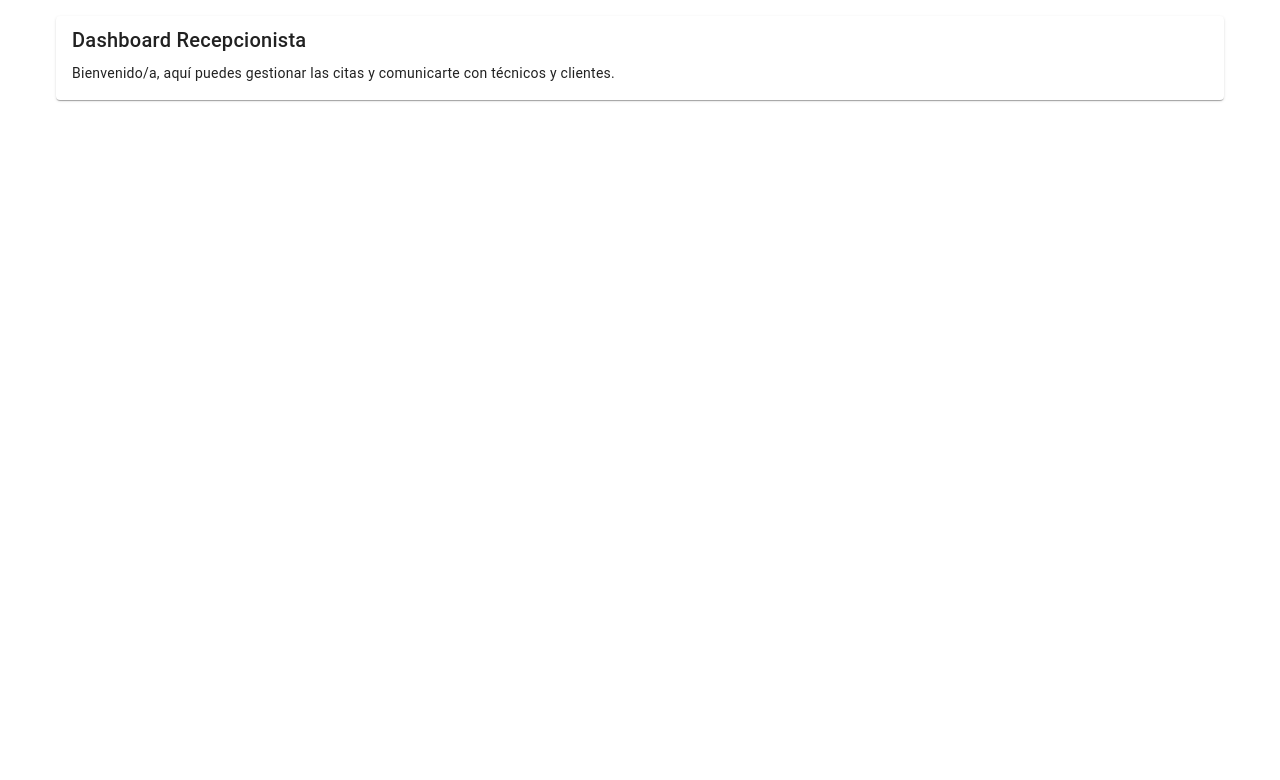
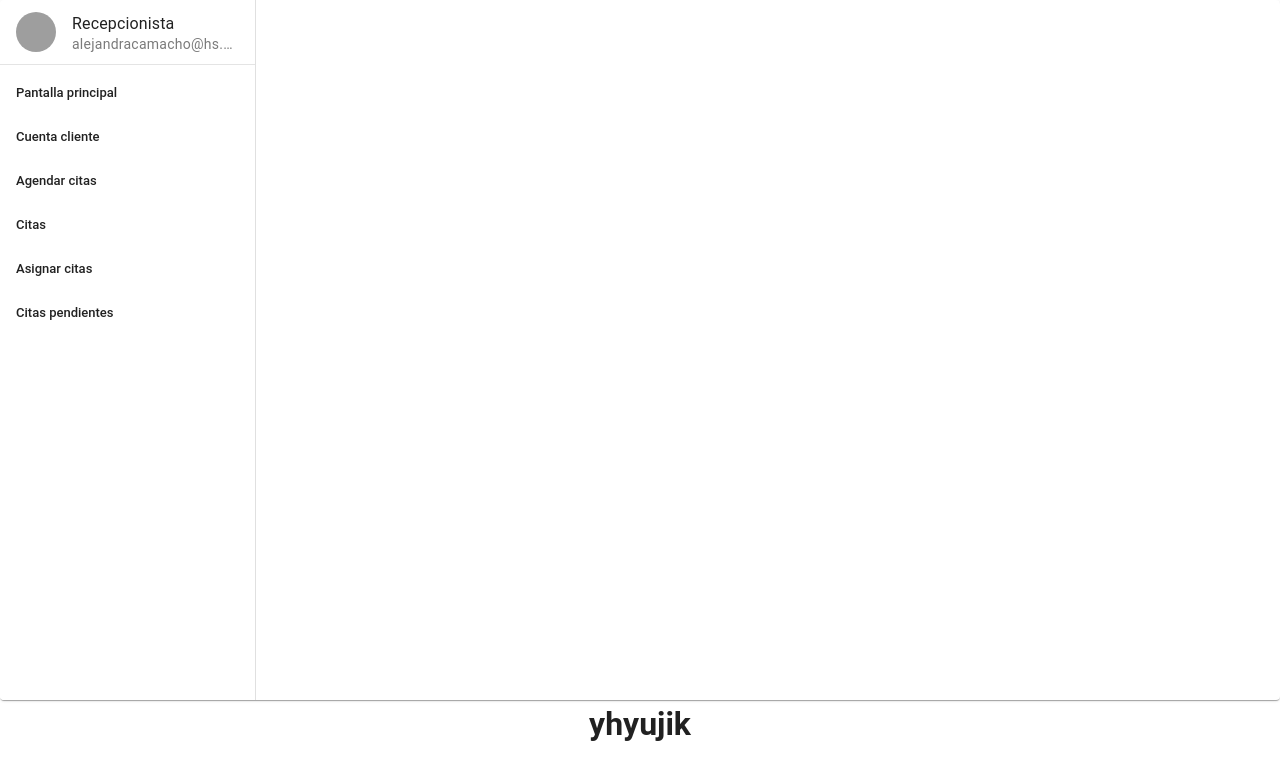
Before and after one commit to CharlyMx32/proyectoIntegradora, a Vue app: page /Recepcionista in a window 1280 px wide. Shown: the top 780 px of the page. Built offline with nearby package versions, Linux system fonts and the light colour scheme; grey boxes are pictures that could not be loaded.

Commit message:
barra recepcionista

```diff
--- /dev/null
+++ b/src/components/CompRecepcionista/BarraRecepcionista.vue
@@ -0,0 +1,31 @@
+<template>
+    <v-card>
+      <v-layout>
+        <v-navigation-drawer
+          expand-on-hover
+          rail
+        >
+          <v-list>
+            <v-list-item
+              prepend-avatar="https://randomuser.me/api/portraits/women/85.jpg"
+              subtitle="alejandracamacho@hs.com"
+              title="Recepcionista"
+            ></v-list-item>
+          </v-list>
+
+          <v-divider></v-divider>
+
+          <v-list density="compact" nav>
+            <v-list-item title="Pantalla principal" value="principal"></v-list-item>
+            <v-list-item title="Cuenta cliente" value="cliente"></v-list-item>
+            <v-list-item title="Agendar citas" value="agendar"></v-list-item>
+            <v-list-item title="Citas" value="citas"></v-list-item>
+            <v-list-item title="Asignar citas" value="asignar"></v-list-item>
+            <v-list-item title="Citas pendientes" value="pendientes"></v-list-item>
+          </v-list>
+        </v-navigation-drawer>
+
+        <v-main style="height: 700px"></v-main>
+      </v-layout>
+    </v-card>
+  </template>
--- a/src/views/Recepcionista/DashBoardRecepcionista.vue
+++ b/src/views/Recepcionista/DashBoardRecepcionista.vue
@@ -1,20 +1,10 @@
 <template>
-  <v-container>
-    <v-card>
-      <v-card-title>Dashboard Recepcionista</v-card-title>
-      <v-card-text>
-        Bienvenido/a, aquí puedes gestionar las citas y comunicarte con técnicos y clientes.
-      </v-card-text>
-    </v-card>
-  </v-container>
+  <BarraRecepcionista/>
+  <div class="d-flex justify-center">
+   <h1>yhyujik</h1>
+  </div>
 </template>
 
-<script>
-export default {
-  name: 'DashboardRecepcionista'
-}
+<script setup>
+import BarraRecepcionista from '@/components/CompRecepcionista/BarraRecepcionista.vue'
 </script>
-
-<style scoped>
-/* Estilos específicos para este componente */
-</style>
```
